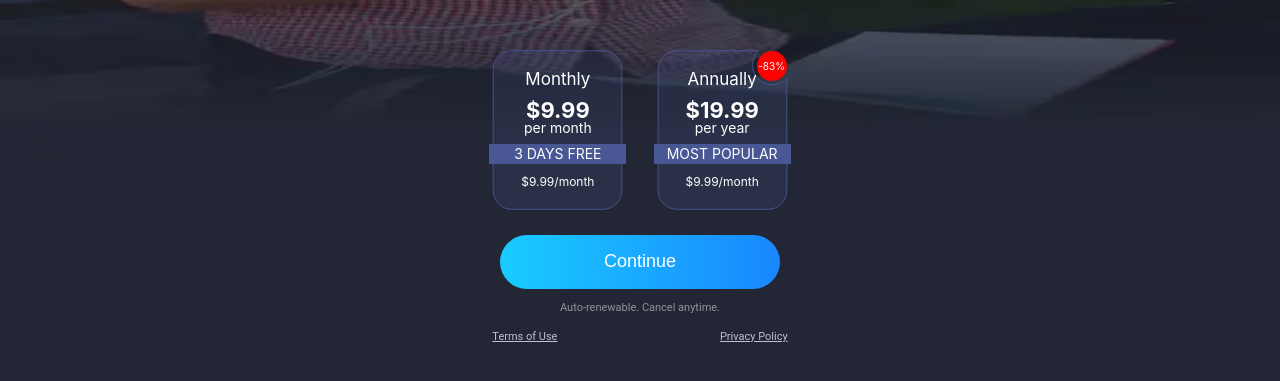
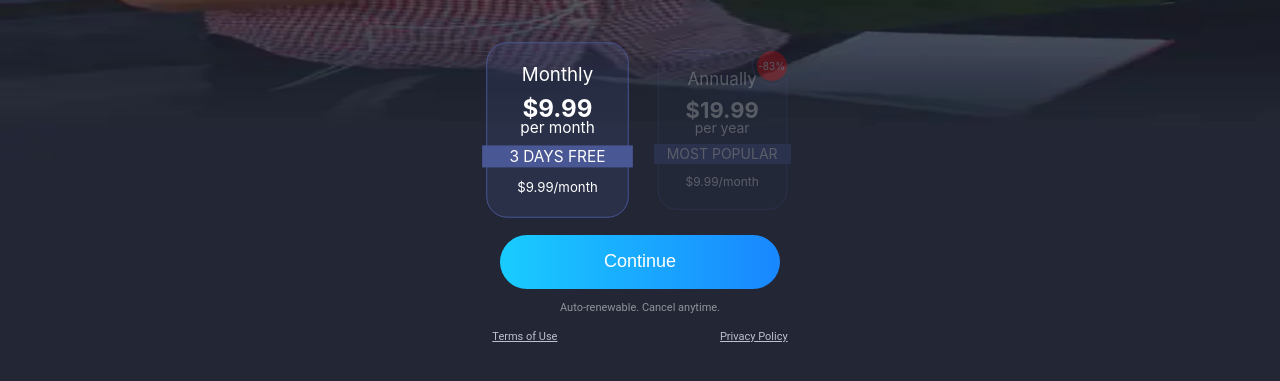
Before and after one commit to Doommez/Banner, a website built with webpack: page src/index.html in a window 1280 px wide. Shown: the part 423-804 px from the top of the page. Built offline with nearby package versions, Linux system fonts and the light colour scheme; a web font is replaced by a local one.

Commit message:
add: add feature chose subs

```diff
--- a/src/index.html
+++ b/src/index.html
@@ -62,6 +62,10 @@
         <div class="content__subscriptions subscriptions">
             <ul class="subscriptions__container-packages container-packages">
                 <li class="container-packages__package package">
+                    <a href="https://apple.com/"
+                       title="Monthly"
+                       class="container-packages__link"
+                    >
                         <div class="package__time"
                              data-translate="Monthly"
                         >
@@ -82,8 +86,13 @@
                         >
                             $9.99 month
                         </div>
+                    </a>
                 </li>
                 <li class="container-packages__package package benefit">
+                    <a href="https://google.com/"
+                       title="Annually"
+                       class="container-packages__link"
+                    >
                         <div class="package__time"
                              data-translate="Annually"
                         >
@@ -109,6 +118,7 @@
                         >
                             1.66 month
                         </div>
+                    </a>
                 </li>
             </ul>
         </div>
--- a/src/index.js
+++ b/src/index.js
@@ -1,8 +1,16 @@
 import './index.html';
 import './styles/style.css';
 import './styles/textStyles.css'
+import './styles/activeSubscription.css'
 import {useLang} from "./modules/useLang";
+import {chooseSubscription} from "./modules/chooseSubscription";
 
 window.addEventListener('DOMContentLoaded', function() {
   useLang('data-translate');
+  chooseSubscription(
+    '.container-packages',
+    '.container-packages__package',
+    'container-packages__package_active',
+    '.actions__continue'
+  )
 });
--- /dev/null
+++ b/src/modules/chooseSubscription.js
@@ -0,0 +1,51 @@
+export const chooseSubscription = (fieldSelector, subscriptionsSelector, activeClass, submitSubscriptionSelector, selectedFirstElement = true) => {
+
+  let currentSubscription = null;
+  const field = document.querySelector(fieldSelector);
+  const subscriptions = document.querySelectorAll(subscriptionsSelector);
+  const submitBtn = document.querySelector(submitSubscriptionSelector);
+  let currentURL = null;
+
+  function selectCurrentSubscription(subscriptions, index, activeClass) {
+    subscriptions[index].classList.add(activeClass)
+    currentSubscription = subscriptions[index];
+    currentURL = currentSubscription.firstElementChild.href;
+  }
+
+  function setListenerSelectedSub(e) {
+    e.preventDefault()
+    subscriptions.forEach((subscription, index) => {
+      if (subscription.contains(e.target)) {
+        if (currentSubscription) {
+          currentSubscription.classList.remove(activeClass);
+        }
+        selectCurrentSubscription(subscriptions, index,  activeClass)
+      }
+    })
+  }
+
+  function goSubscription(e) {
+    e.preventDefault()
+    location.href = currentURL;
+  }
+
+  function setListeners() {
+    field.addEventListener('click', setListenerSelectedSub);
+    submitBtn.addEventListener('click', goSubscription);
+  }
+
+  function destroyListeners() {
+    field.removeEventListener('click', setListenerSelectedSub);
+    submitBtn.removeEventListener('click', goSubscription);
+  }
+
+  if (selectedFirstElement) {
+    selectCurrentSubscription(subscriptions,0, activeClass);
+  }
+
+  setListeners();
+
+  return{
+    destroyListeners,
+  }
+}
--- /dev/null
+++ b/src/styles/activeSubscription.css
@@ -0,0 +1,8 @@
+.container-packages__package{
+    transition: all ease 0.5s;
+}
+
+.container-packages__package_active{
+    transform: scale(1.1);
+    opacity: 1;
+}
--- a/src/styles/style.css
+++ b/src/styles/style.css
@@ -12,7 +12,7 @@ html, body {
 
 a {
     text-decoration: none;
-    color: black;
+    color: #FFFFFF;
 }
 
 .banner {
@@ -116,6 +116,10 @@ a {
     gap: 15px;
 }
 
+.container-packages__link{
+    -webkit-tap-highlight-color: transparent;
+}
+
 .container-packages li {
     list-style: none;
 }
@@ -134,6 +138,7 @@ a {
     text-align: center;
     line-height: 15px;
     letter-spacing: 0;
+    opacity: 0.25;
 }
 
 .benefit {
```
Lines whose indentation alone changed are shown as unchanged.
